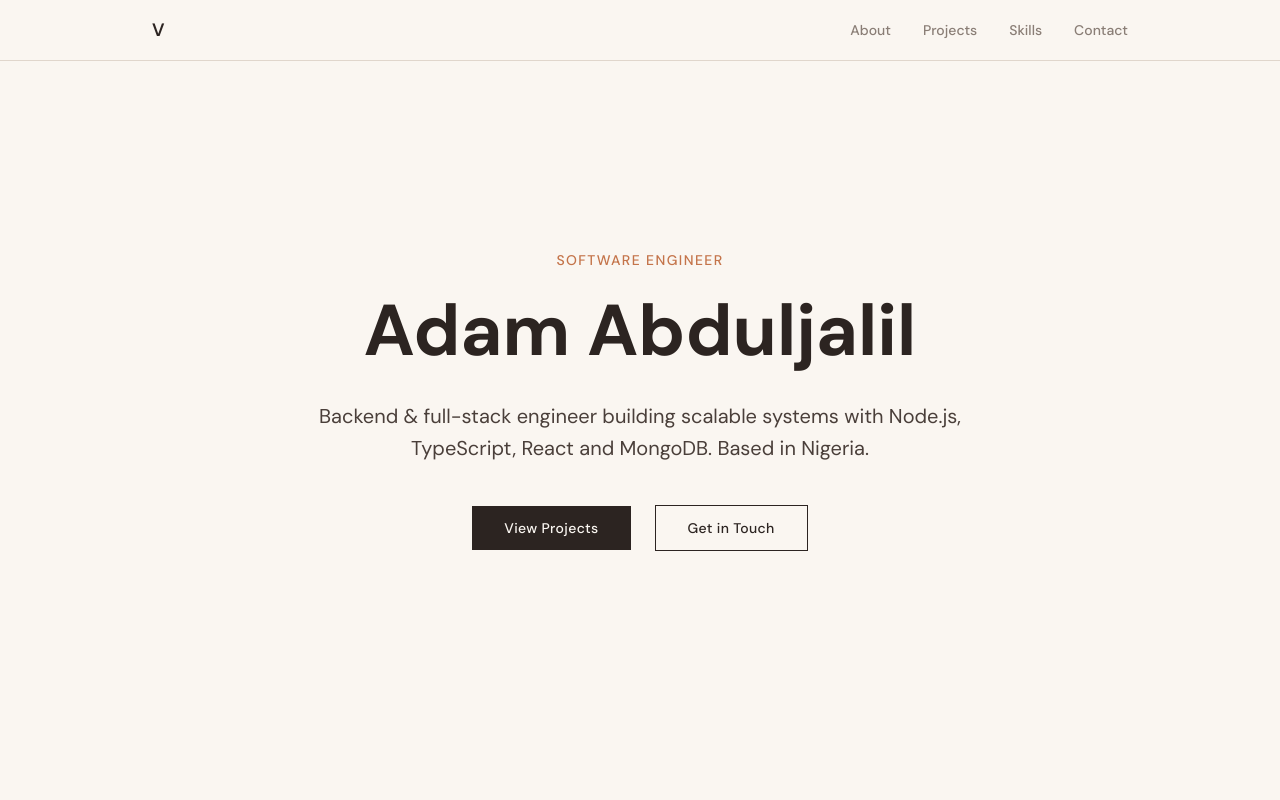
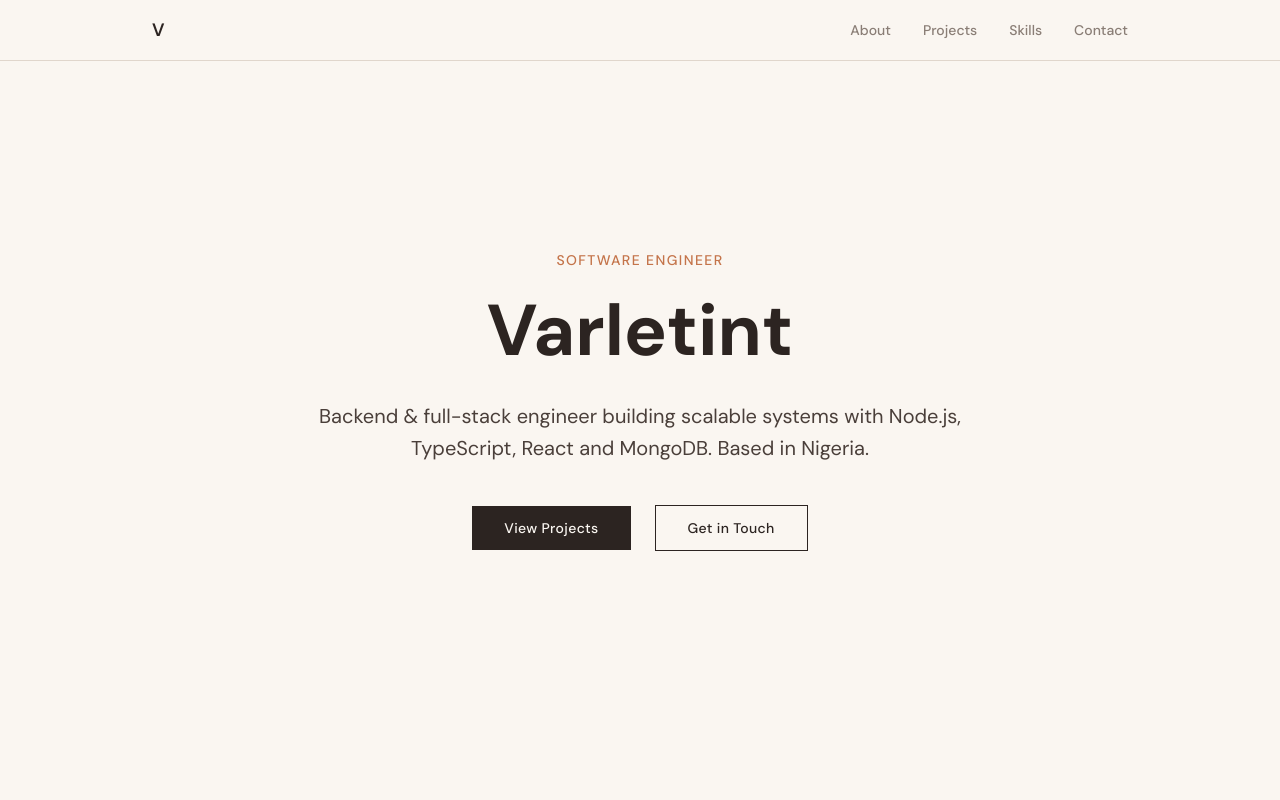
Before and after one commit to varletint/portfolio-3, a React (Vite) app: page / in a window 1280 px wide. Shown: the top 800 px of the page. Built offline with nearby package versions, Linux system fonts and the light colour scheme.

Commit message:
generate

```diff
--- a/src/components/Hero.tsx
+++ b/src/components/Hero.tsx
@@ -6,7 +6,7 @@ const Hero = () => {
           Software Engineer
         </p>
         <h1 className='text-5xl md:text-7xl font-bold text-espresso leading-tight mb-6'>
-          Adam Abduljalil
+          Varletint
         </h1>
         <p className='text-lg md:text-xl text-espresso-light leading-relaxed max-w-2xl mx-auto mb-10'>
           Backend & full-stack engineer building scalable systems with Node.js,
```
